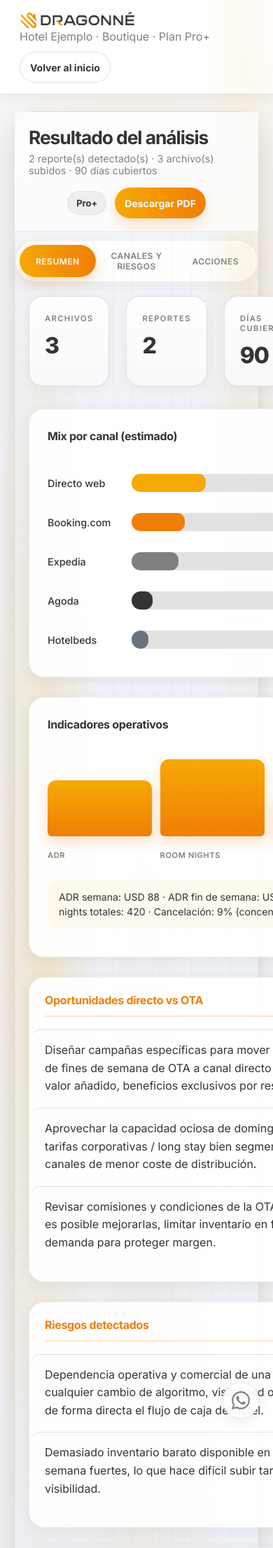
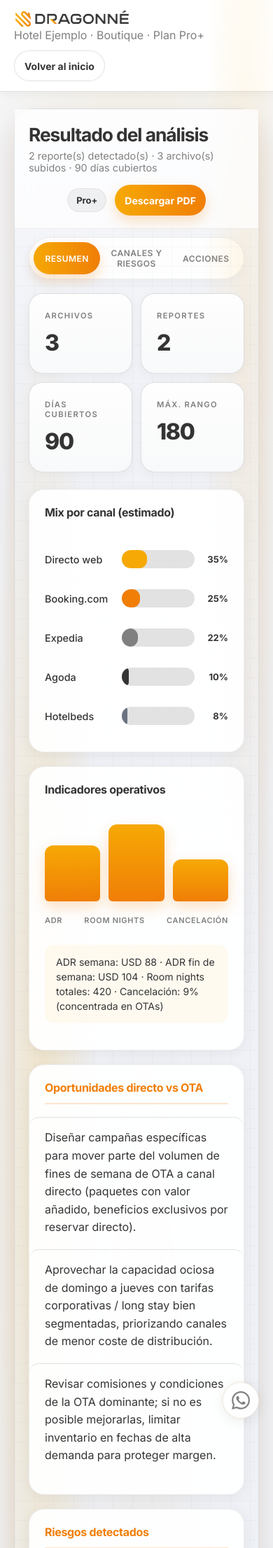
Before and after one commit to eljorgeflores/dragonneapp, a FastAPI app: page /mockup-analisis in a window 390 px wide; the page is wider, and only the part inside the window is pictured. Shown: the top 2212 px of that part at 70% size. Run offline with FastAPI, Linux system fonts and the light colour scheme.

Commit message:
style(results-card): enhance layout and responsiveness for tablero components
- Added padding and margin adjustments for section heads and mix bar rows to improve visual consistency.
- Updated media queries to ensure proper display on mobile devices, including adjustments for padding and grid layouts.
- Enhanced overflow handling and flex properties for better content management in various screen sizes.

```diff
--- a/static/styles.css
+++ b/static/styles.css
@@ -934,6 +934,14 @@ input:focus, textarea:focus {
   .results-card-tablero .tablero-col-right {
     grid-column: 1;
   }
+  /* Misma columna visual que .results-tablero-inner / toggles (evita cabeza “angosta” y cuerpo ancho en tablet-móvil) */
+  .results-card-tablero .section-head {
+    padding: 24px 20px 20px;
+  }
+  .results-card-tablero .section-head h2 {
+    max-width: 100%;
+    overflow-wrap: break-word;
+  }
 }
 
 /* Controles mobile para tablero (columna colapsable) */
@@ -1022,6 +1030,15 @@ input:focus, textarea:focus {
 @media (max-width: 900px) {
   .results-card-tablero .tablero-toggle-bar {
     display: flex;
+    margin: 12px 20px 0;
+    width: auto;
+    max-width: none;
+    box-sizing: border-box;
+  }
+  .results-card-tablero .tablero-toggle {
+    min-width: 0;
+    overflow-wrap: break-word;
+    text-align: center;
   }
   [data-tablero-columns] .tablero-kpis {
     display: grid;
@@ -1181,8 +1198,12 @@ input:focus, textarea:focus {
 }
 .results-card-tablero .mix-bar-row:hover {
   background: rgba(246,169,5,.06);
-  transform: translateX(6px);
   box-shadow: inset 4px 0 0 0 rgba(246,169,5,.4);
+}
+@media (min-width: 901px) {
+  .results-card-tablero .mix-bar-row:hover {
+    transform: translateX(6px);
+  }
 }
 .results-card-tablero .mix-bar-label {
   min-width: 110px;
@@ -1224,6 +1245,11 @@ input:focus, textarea:focus {
   .results-card-tablero .section-head {
     padding: 20px 20px 18px;
   }
+  .results-card-tablero .section-head .results-actions {
+    max-width: 100%;
+    flex-wrap: wrap;
+    justify-content: flex-start;
+  }
   .results-card-tablero .panel-block-resumen {
     padding: 24px 22px 28px;
   }
@@ -1231,20 +1257,26 @@ input:focus, textarea:focus {
     max-width: 100%;
     font-size: 1rem;
   }
+  /* Sangría = padding horizontal del panel: misma columna para lista, barras e indicador :hover */
   .results-card-tablero .mix-bar-row {
-    margin: 0 -10px;
-    padding: 12px 10px;
+    margin: 0 -22px;
+    padding: 12px 22px;
   }
   .results-card-tablero .panel-item {
-    margin: 0 -20px;
-    padding: 16px 20px;
+    margin: 0 -22px;
+    padding: 16px 22px;
   }
   .results-card-tablero .panel-item:hover {
-    padding-left: 20px;
+    padding-left: 26px;
   }
   .results-card-tablero .panel-block,
   .results-card-tablero .chart-card {
     padding: 22px 22px 26px;
+  }
+  .results-card-tablero .mix-bar-label {
+    min-width: 0;
+    flex: 0 1 38%;
+    overflow-wrap: break-word;
   }
 }
 .results-layout {
@@ -1929,6 +1961,7 @@ input:focus, textarea:focus {
 /* ========== Mockup análisis: layout centrado, simétrico y motion ========== */
 .page-mockup-analisis {
   min-height: 100vh;
+  overflow-x: hidden;
   background: radial-gradient(ellipse 120% 80% at 50% -10%, rgba(246,169,5,.08), transparent 50%),
               linear-gradient(180deg, #f5f6f8 0%, #eef0f4 100%);
 }
@@ -2087,6 +2120,9 @@ input:focus, textarea:focus {
     overflow-x: visible !important;
     overflow-y: visible !important;
   }
+  .page-mockup-analisis .results-card.results-card-tablero .section-head {
+    padding: 24px 20px 20px;
+  }
   .page-mockup-analisis .results-card.results-card-tablero .results-tablero {
     overflow: visible !important;
     grid-template-columns: 1fr;
@@ -2096,6 +2132,14 @@ input:focus, textarea:focus {
   .page-mockup-analisis .results-card.results-card-tablero .tablero-col-center,
   .page-mockup-analisis .results-card.results-card-tablero .tablero-col-right {
     grid-column: 1;
+  }
+  /* Misma caja interna que .panel-block + sangría coherente en filas mix (evita salto visual solo en 640px) */
+  .page-mockup-analisis .results-card-tablero .chart-card {
+    padding: 22px 22px 26px;
+  }
+  .page-mockup-analisis .mix-bar-row {
+    margin: 0 -22px;
+    padding: 12px 22px;
   }
 }
 
@@ -2159,8 +2203,12 @@ input:focus, textarea:focus {
 }
 .page-mockup-analisis .mix-bar-row:hover {
   background: rgba(246,169,5,.06);
-  transform: translateX(6px);
   box-shadow: inset 4px 0 0 0 rgba(246,169,5,.4);
+}
+@media (min-width: 901px) {
+  .page-mockup-analisis .mix-bar-row:hover {
+    transform: translateX(6px);
+  }
 }
 .page-mockup-analisis .mix-bar-row:hover .mix-bar-track {
   box-shadow: 0 0 0 2px rgba(52,52,52,.08);
@@ -2301,11 +2349,26 @@ input:focus, textarea:focus {
 }
 
 @media (max-width: 640px) {
+  .page-mockup-analisis .mockup-topbar-inner {
+    padding: 14px 20px;
+    padding-left: max(20px, env(safe-area-inset-left));
+    padding-right: max(20px, env(safe-area-inset-right));
+  }
   .page-mockup-analisis .mockup-demo-container {
     padding: 24px 20px 40px;
   }
   .page-mockup-analisis .results-card.results-card-tablero .section-head {
     padding: 20px 20px 18px;
+  }
+  .page-mockup-analisis .results-card.results-card-tablero .results-tablero {
+    gap: 20px;
+  }
+  .page-mockup-analisis .results-card.results-card-tablero .tablero-col {
+    gap: 20px;
+  }
+  .page-mockup-analisis .results-card.results-card-tablero .tablero-kpis {
+    grid-template-columns: repeat(2, minmax(0, 1fr));
+    gap: 12px;
   }
   .page-mockup-analisis .results-card-tablero .panel-block-resumen {
     padding: 24px 22px 28px;
@@ -2315,18 +2378,29 @@ input:focus, textarea:focus {
     font-size: 1rem;
   }
   .page-mockup-analisis .mix-bar-row {
-    margin: 0 -10px;
-    padding: 12px 10px;
+    margin: 0 -22px;
+    padding: 12px 22px;
   }
   .page-mockup-analisis .panel-item {
-    margin: 0 -20px;
-    padding: 16px 20px;
+    margin: 0 -22px;
+    padding: 16px 22px;
   }
   .page-mockup-analisis .panel-item:hover {
-    padding-left: 20px;
+    padding-left: 26px;
+  }
+  .page-mockup-analisis .mix-bar-label {
+    min-width: 0;
+    flex: 0 1 38%;
+    overflow-wrap: break-word;
   }
   .page-mockup-analisis .results-card-tablero .panel-block {
     padding: 22px 22px 26px;
+  }
+}
+
+@media (max-width: 360px) {
+  .page-mockup-analisis .results-card.results-card-tablero .tablero-kpis {
+    grid-template-columns: minmax(0, 1fr);
   }
 }
 
```
